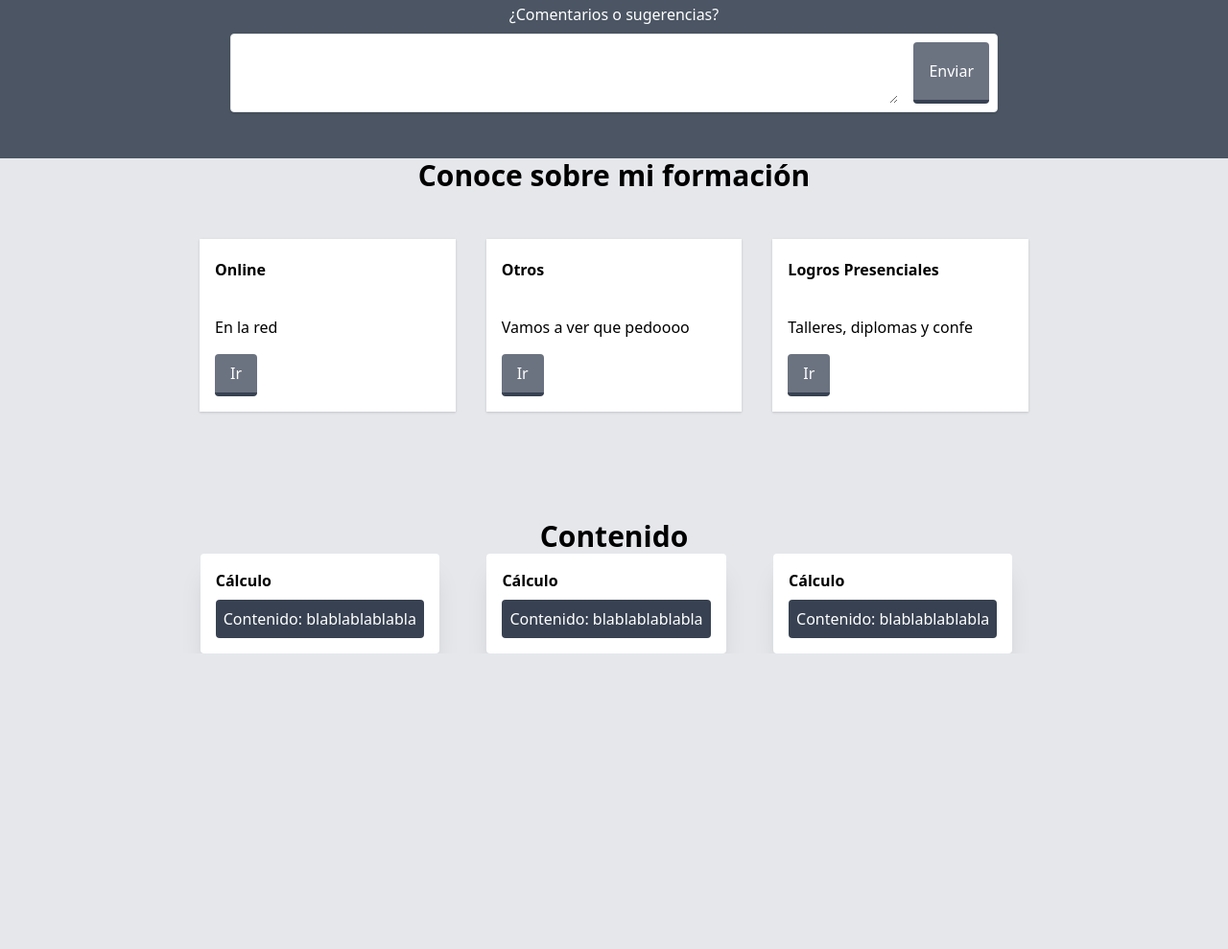
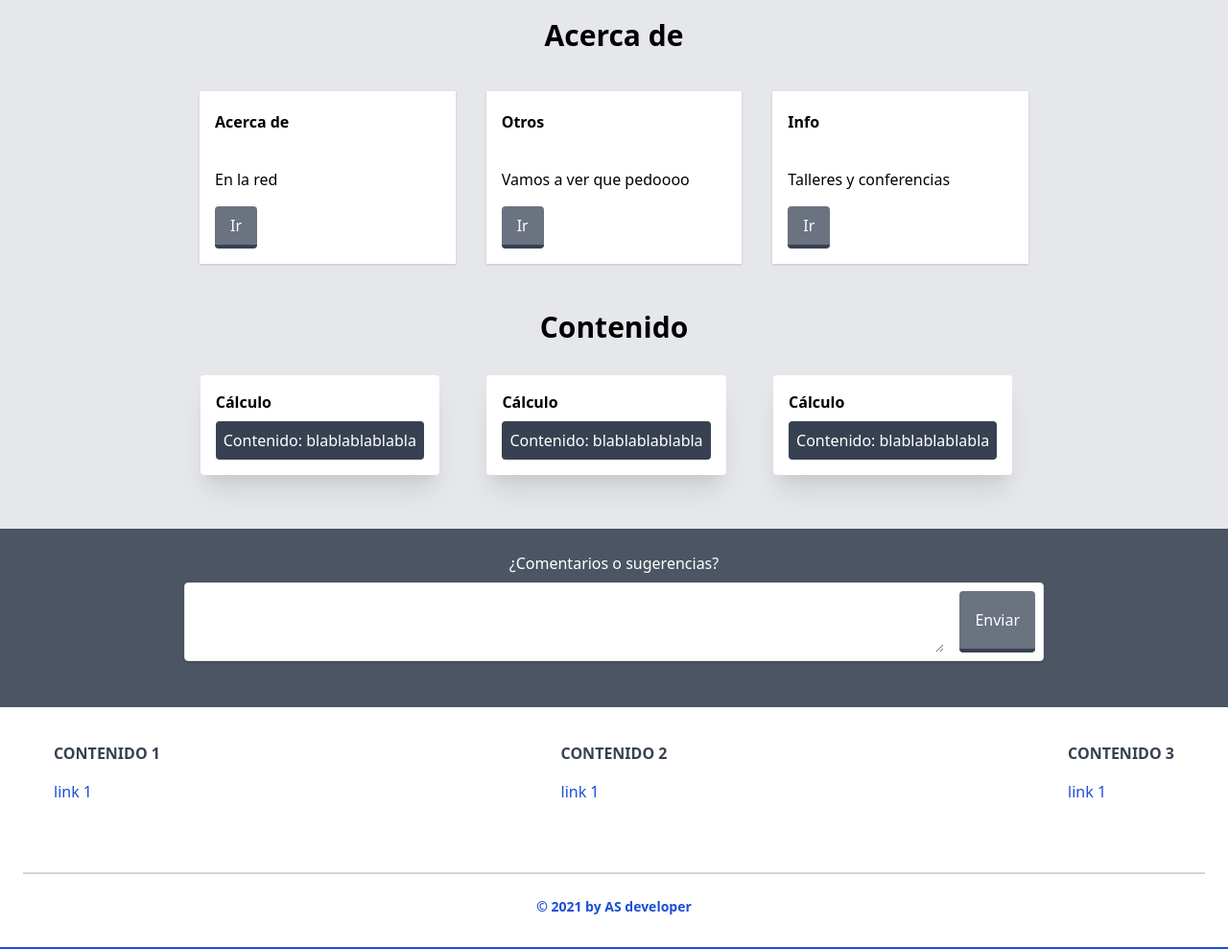
Before and after one commit to ASdeveloper-app/Wiki-Calculo, a Gatsby site: page / in a window 1280 px wide. Shown: the part 189-1178 px from the top of the page at 96% size. Before the commit the page ends 870 px from the top, so only its background shows below. Built offline with nearby package versions, Linux system fonts and the light colour scheme; Gatsby itself is replaced by a stand-in of ours.

Commit message:
Change text

```diff
--- a/src/components/ecuation.js
+++ b/src/components/ecuation.js
@@ -14,9 +14,9 @@ export default function Ecuation(props) {
         }
     }`)
     return (
-        <div className="max-w-4xl mx-auto">
-            <h2 className="text-3xl font-bold text-center">Conoce sobre mi formación</h2>
-            <nav className="flex justify-center mt-8">
+        <div className="max-w-4xl mx-auto mt-8">
+            <h2 className="text-3xl font-bold text-center">Acerca de</h2>
+            <nav className="flex justify-center mt-6">
             {
                 data.allEducationJson.edges.map((element,  index) => {
                     const { node } = element
--- /dev/null
+++ b/src/components/footer.js
@@ -0,0 +1,36 @@
+import React from 'react'
+
+export default function footer() {
+    return (
+        <footer class="footer bg-white relative pt-1 border-b-2 border-blue-700">
+            <div class="container mx-auto px-6">
+
+                <div class="sm:flex sm:mt-8">
+                    <div class="mt-8 sm:mt-0 sm:w-full sm:px-8 flex flex-col md:flex-row justify-between">
+                        <div class="flex flex-col">
+                            <span class="font-bold text-gray-700 uppercase mb-2">Contenido 1</span>
+                            <span class="my-2"><a href="#" class="text-blue-700  text-md hover:text-blue-500">link 1</a></span>
+                        </div>
+                        <div class="flex flex-col">
+                            <span class="font-bold text-gray-700 uppercase mt-4 md:mt-0 mb-2">Contenido 2</span>
+                            <span class="my-2"><a href="#" class="text-blue-700 text-md hover:text-blue-500">link 1</a></span>
+                        </div>
+                        <div class="flex flex-col">
+                            <span class="font-bold text-gray-700 uppercase mt-4 md:mt-0 mb-2">Contenido 3</span>
+                            <span class="my-2"><a href="#" class="text-blue-700  text-md hover:text-blue-500">link 1</a></span>
+                        </div>
+                    </div>
+                </div>
+            </div>
+            <div class="container mx-auto px-6">
+                <div class="mt-16 border-t-2 border-gray-300 flex flex-col items-center">
+                    <div class="sm:w-2/3 text-center py-6">
+                        <p class="text-sm text-blue-700 font-bold mb-2">
+                            © 2021 by AS developer
+                        </p>
+                    </div>
+                </div>
+            </div>
+        </footer>
+    )
+}
--- a/src/components/form.js
+++ b/src/components/form.js
@@ -65,9 +65,10 @@ export default function Contact({ locale }) {
 
     console.log(message, "message")
     return (
-        <>
+        <header className="bg-gray-600">
+            <div className="container mx-auto pt-6 pb-12 max-w-4xl">
                 <form
-            className="mt-16 text-center"
+                className="text-center"
                 name="comments"
                 method="post"
                 action={thanksURL}
@@ -106,6 +107,7 @@ export default function Contact({ locale }) {
                         locale={locale}/>
                     )
                 }
-        </>
+            </div>
+        </header>
     )
 }
--- a/src/components/header.js
+++ b/src/components/header.js
@@ -13,11 +13,7 @@ export default function Home() {
                     </div>
                     <img src={logo} alt='Hombre enseñando' style={{height: "10vh"}}></img>
                 </div>
-
-                <div>
-                    <Form/>
-                </div>
             </div>
         </header>
-      )
-  }
+    )
+}
--- a/src/components/topics.js
+++ b/src/components/topics.js
@@ -17,9 +17,9 @@ export default function Topics() {
 
     return (
         <section>
-            <div className="mt-24">
+            <div className="mb-14 mt-8">
                 <div className="max-w-4xl mx-auto">
-                    <h2 className="text-3xl font-bold text-center">Contenido</h2>
+                    <h2 className="text-3xl font-bold text-center mb-8">Contenido</h2>
                     <div className="flex justify-around">
                         {topics.map(courses => (
                             <div className="shadow-xl p-4 bg-white mr-4 rounded">
--- a/src/data/education/online.json
+++ b/src/data/education/online.json
@@ -1,7 +1,7 @@
 {
     "slug": "online",
     "description": "En la red",
-    "title": "Online",
+    "title": "Acerca de",
     "items": [
         {
             "name": "ironhack",
--- a/src/data/education/presencial.json
+++ b/src/data/education/presencial.json
@@ -1,7 +1,7 @@
 {
     "slug": "presencial",
-    "description": "Talleres, diplomas y confe",
-    "title": "Logros Presenciales",
+    "description": "Talleres y conferencias",
+    "title": "Info",
     "items": [
         {
             "name": "UVM",
--- a/src/pages/index.js
+++ b/src/pages/index.js
@@ -2,7 +2,8 @@ import React from "react"
 import Header from '../components/header'
 import Topics from '../components/topics'
 import Ecuation from '../components/ecuation'
-
+import Footer from '../components/footer'
+import Form from '../components/form'
 
 export default function Home() {
   return (
@@ -10,6 +11,8 @@ export default function Home() {
       <Header/>
       <Ecuation/>
       <Topics/>
+      <Form/>
+      <Footer/>
     </div>
     )
 }
```
Lines whose indentation alone changed are shown as unchanged.
